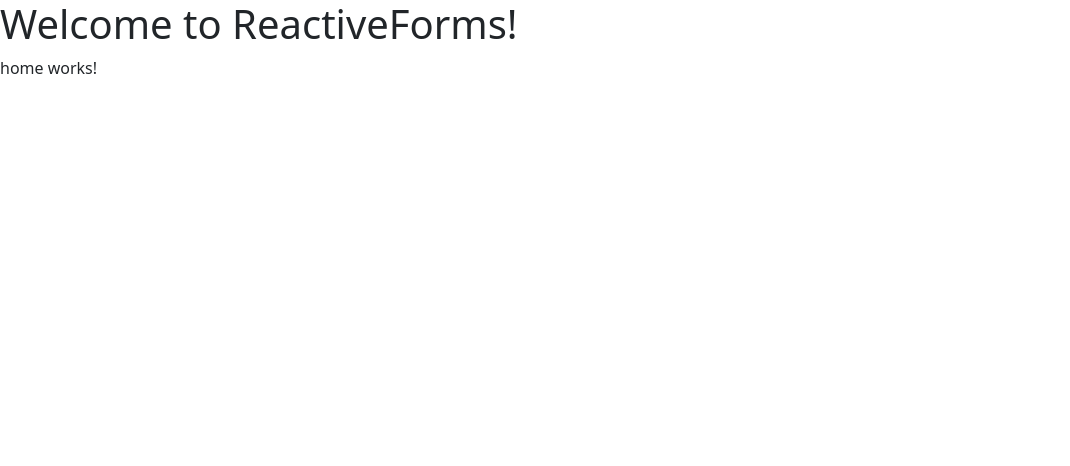
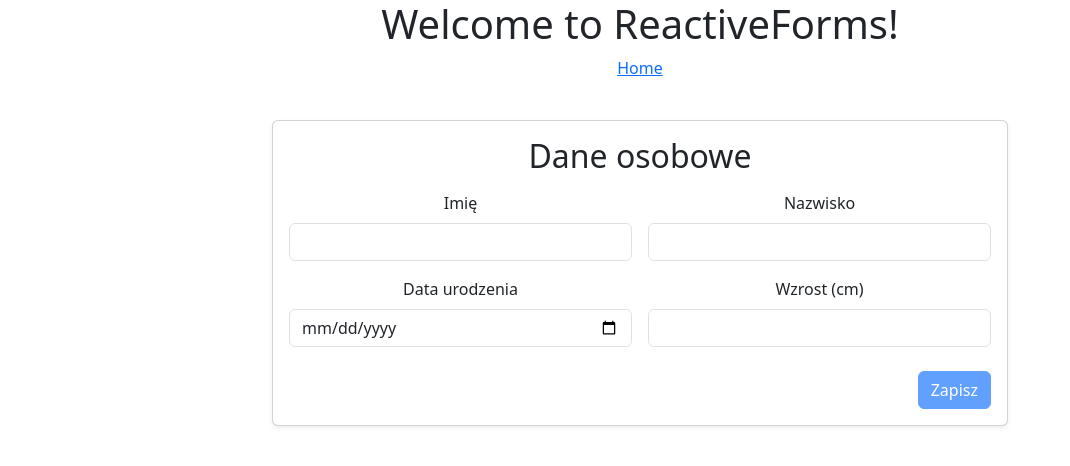
Before and after one commit to Krzysiek0007/ReactiveForms, an Angular app: page /form in a window 1280 px wide. Shown: the top 466 px of the page, without its empty margins (0-1070 px from the left). Built offline with nearby package versions, Linux system fonts and the light colour scheme.

Commit message:
Dodanie pó; imię, nazwisko, data urodzenia, wzrost

```diff
--- a/src/app/app.ts
+++ b/src/app/app.ts
@@ -1,13 +1,18 @@
 import { Component, signal } from '@angular/core';
-import { RouterOutlet } from '@angular/router';
+import { RouterLink, RouterOutlet } from '@angular/router';
 
 @Component({
   selector: 'app-root',
-  imports: [RouterOutlet],
+  imports: [RouterOutlet, RouterLink],
   template: `
-    <h1>Welcome to {{ title() }}!</h1>
-
-    <router-outlet />
+    <h1 class="text-center">Welcome to {{ title() }}!</h1>
+    <p class="text-center">
+      <a routerLink="/form">Home</a>
+    </p>
+    <p></p>
+    <p class="text-center">
+      <router-outlet />
+    </p>
   `,
   styles: [],
 })
--- a/src/app/home/home.ts
+++ b/src/app/home/home.ts
@@ -1,15 +1,66 @@
 import { Component } from '@angular/core';
+import { FormControl, FormGroup, ReactiveFormsModule, Validators } from '@angular/forms';
+import { Router } from '@angular/router';
 
 @Component({
   selector: 'app-home',
-  imports: [],
+  imports: [ReactiveFormsModule],
   template: `
-    <p>
-      home works!
-    </p>
+    <div class="container py-4">
+      <div class="row justify-content-center">
+        <div class="col-lg-8">
+          <div class="card shadow-sm">
+            <div class="card-body">
+              <h2 class="card-title mb-3">Dane osobowe</h2>
+
+              <form [formGroup]="applyForm" (ngSubmit)="submitApplication()">
+                <div class="row g-3">
+                  <div class="col-md-6">
+                    <label for="first-name" class="form-label">Imię</label>
+                    <input id="first-name" type="text" class="form-control" formControlName="firstName" />
+                  </div>
+
+                  <div class="col-md-6">
+                    <label for="last-name" class="form-label">Nazwisko</label>
+                    <input id="last-name" type="text" class="form-control" formControlName="lastName" />
+                  </div>
+
+                  <div class="col-md-6">
+                    <label for="birthday" class="form-label">Data urodzenia</label>
+                    <input id="birthday" type="date" class="form-control" formControlName="birthday" />
+                  </div>
+
+                  <div class="col-md-6">
+                    <label for="growth" class="form-label">Wzrost (cm)</label>
+                    <input id="growth" type="number" min="0" class="form-control" formControlName="growth" />
+                  </div>
+                </div>
+
+                <div class="mt-4 d-flex justify-content-end">
+                  <button type="submit" class="btn btn-primary" [disabled]="applyForm.invalid">
+                    Zapisz
+                  </button>
+                </div>
+              </form>
+
+            </div>
+          </div>
+        </div>
+      </div>
+    </div>
   `,
-  styles: ``,
 })
 export class Home {
+  constructor(private router: Router) {}
 
+  applyForm = new FormGroup({
+    firstName: new FormControl('', Validators.required),
+    lastName: new FormControl('', Validators.required),
+    birthday: new FormControl(''),
+    growth: new FormControl(''),
+  });
+
+  submitApplication() {
+    this.router.navigate(['/form/done']);
+  }
 }
```
Also changed, not shown: src/app/app.routes.ts (line endings or trailing spaces).
